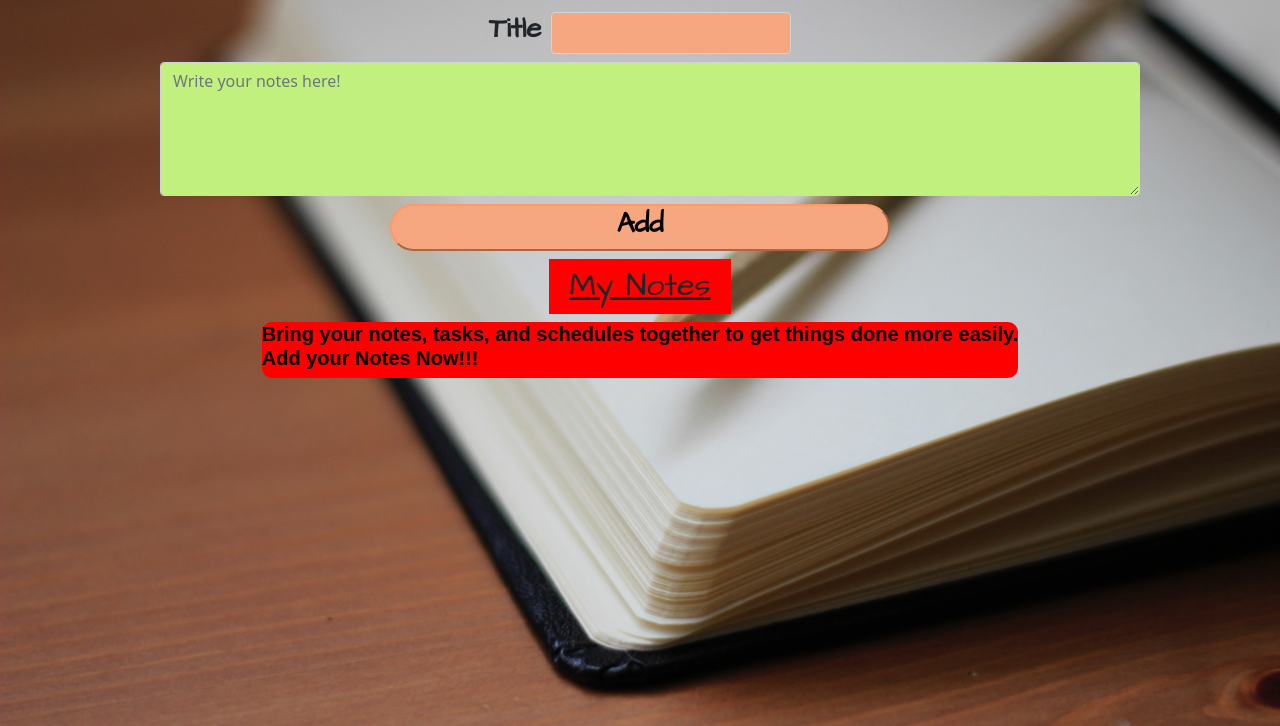
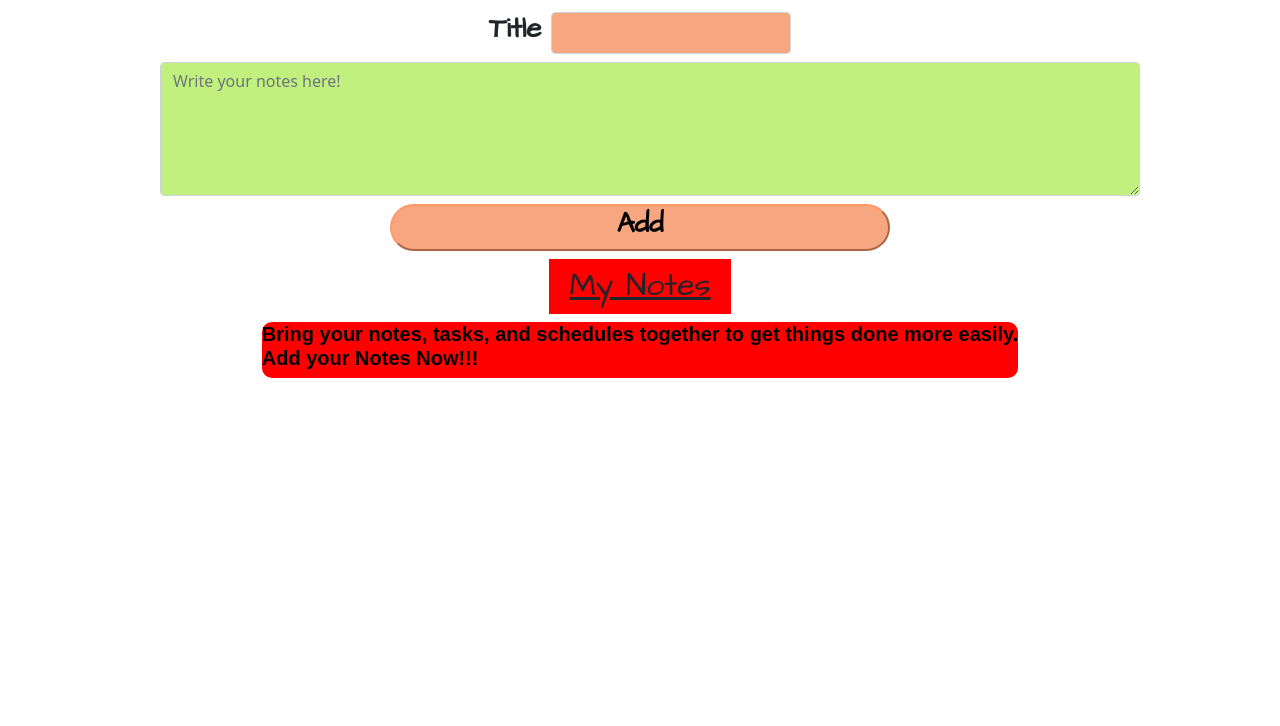
Before and after one commit to Aayush2211/NotesApp, a plain HTML site: page index.html in a window 1280 px wide. Shown: the part 74-800 px from the top of the page. Drawn offline with nearby package versions, Linux system fonts and the light colour scheme; a web font is replaced by a local one.

Commit message:
Update style.css

```diff
--- a/style.css
+++ b/style.css
@@ -3,7 +3,6 @@ html,body {
     padding:0;
     overflow-x:hidden;
     background-color: white;
-    background-image: url("/background\ image.jpg");
     background-size: cover;
     }
 
```
